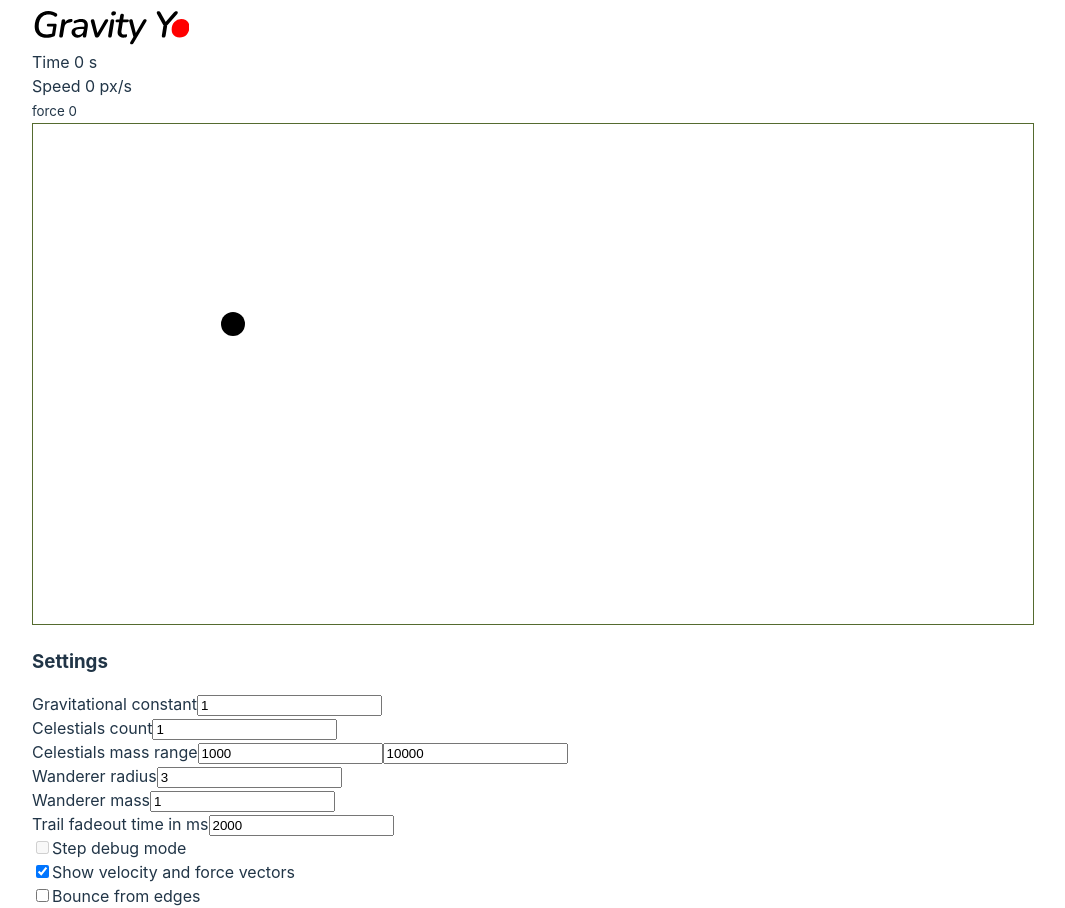
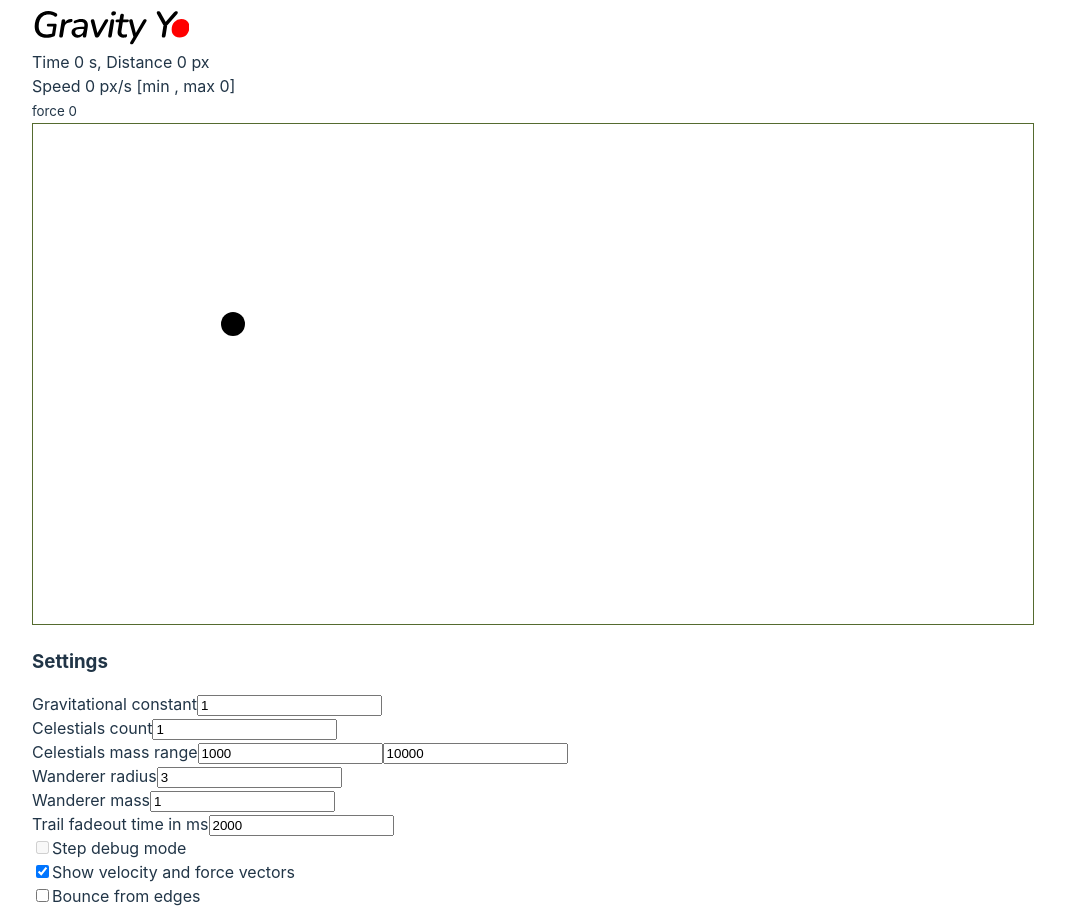
Before and after one commit to bonus-tm/gravity-yo, a Vue app: page / in a window 1280 px wide. Shown: the whole page, without its empty margins (107-1172 px from the left). Built offline with nearby package versions, Linux system fonts and the light colour scheme.

Commit message:
Check collisions, show distance travelled and min-max speed

```diff
--- a/src/App.vue
+++ b/src/App.vue
@@ -6,7 +6,7 @@ import {setOpacity} from '@/util/colors.js'
 import {rand, round} from '@/util/numbers.js'
 import {params} from '@/params.js'
 import {canvas, context, backgroundColor} from '@/store'
-import {clearCanvas, lineGradient, testTrail} from '@/classes/draw.js'
+import {clearCanvas, lineGradient} from '@/classes/draw.js'
 import Settings from '@/components/Settings.vue'
 import Logo from '@/components/Logo.vue'
 
@@ -19,6 +19,9 @@ let colorWanderer
 let celestials = []
 
 let time
+
+let velocityMin = ref(Infinity)
+let velocityMax = ref(0)
 
 onMounted(() => {
   let style = getComputedStyle(document.body)
@@ -34,8 +37,6 @@ onMounted(() => {
 
   createCelestials()
   drawCelestials()
-
-  // testTrail()
 })
 
 const createCelestials = () => {
@@ -90,29 +91,20 @@ const frame = ts => {
   wanderer.updateForce(celestials)
   wanderer.calcVelocity(dt)
 
+  if (wanderer.velocity.magnitude > velocityMax.value) {
+    velocityMax.value = wanderer.velocity.magnitude
+  }
+  if (wanderer.velocity.magnitude < velocityMin.value) {
+    velocityMin.value = wanderer.velocity.magnitude
+  }
+
   wanderer.pushToTrack()
 
-  let isCollided = false
-  // for (let body of celestials) {
-  //   isCollided = isCollided || wanderer.interact(body)
-  // }
+  let isOutside = wanderer.checkBounds(canvas.value)
 
-  let isOutside = wanderer.checkBounds(canvas.value)
-  // wanderer.move()
-
-  if (!isCollided && !isOutside) {
+  if (!wanderer.collision && !isOutside) {
     raf = window.requestAnimationFrame(frame)
   }
-}
-
-const run = () => {
-  window.cancelAnimationFrame(raf)
-
-  clearCanvas()
-
-  // create stationary bodies
-  createCelestials()
-  drawCelestials()
 }
 
 let lineDrawing = ref(false)
@@ -135,7 +127,7 @@ const pointEnd = e => {
   let dy = e.offsetY - s.y
   createWanderer(s.x, s.y, dx, dy)
 
-  wanderer.draw(context)
+  wanderer.draw()
   console.log(wanderer)
 
   // run frames
@@ -164,13 +156,18 @@ const drawLine = (x, y) => {
     <div>
       Time
       {{ round(wanderer.time / 1000, 1) }}
-      s
+      s,
+      Distance
+      {{ round(wanderer.distanceTravelled) }}
+      px
     </div>
 
     <div>
       Speed
       {{ round(wanderer.velocity.magnitude, 2) }}
       px/s
+      [min {{ round(velocityMin) }},
+      max {{ round(velocityMax) }}]
     </div>
     <small>force {{ round(wanderer.force.magnitude, 2) }}</small>
   </div>
--- a/src/classes/Wanderer.js
+++ b/src/classes/Wanderer.js
@@ -76,6 +76,8 @@ export const wanderer = reactive({
   maxTrailWidth: 0.8,
   minTrailWidth: 0.8,
 
+  collision: false,
+
   reset () {
     this.time = 0
     this.x = 0
@@ -86,7 +88,8 @@ export const wanderer = reactive({
 
     this.distanceTravelled = 0
 
-    this.trail = []
+    this.track = []
+    this.collision = false
   },
 
   init ({x, y, direction, speed}) {
@@ -109,7 +112,12 @@ export const wanderer = reactive({
   updateForce (bodies) {
     this.force.reset()
     for (let body of bodies) {
-      let magnitude = params.G * this.mass * body.mass / this.distanceTo(body) ** 2
+      let distance = this.distanceTo(body)
+      if (distance < this.radius + body.radius) {
+        this.collision = true
+      }
+
+      let magnitude = params.G * this.mass * body.mass / distance ** 2
       let direction = this.angleTo(body)
 
       this.force.add(createVector({direction, magnitude}))
@@ -136,6 +144,7 @@ export const wanderer = reactive({
     this.x += dx
     this.y += dy
     this.time += dt * 1000
+    this.distanceTravelled += Math.sqrt(dx ** 2 + dy ** 2)
   },
 
   pushToTrack () {
@@ -153,10 +162,6 @@ export const wanderer = reactive({
       fDir: this.force.direction,
       fMag: this.force.magnitude,
     })
-  },
-
-  checkCollision (body, distance) {
-    return distance < this.radius + body.radius
   },
 
   checkBounds (canvas) {
--- a/src/classes/draw.js
+++ b/src/classes/draw.js
@@ -35,19 +35,3 @@ export const lineGradient = (x0, y0, x1, y1, width, colorStart, colorStop) => {
   context.value.lineTo(x1, y1)
   context.value.stroke()
 }
-
-
-export const testTrail = () => {
-
-  context.value.lineWidth = 4
-  // context.value.lineCap = 'round'
-
-  let step = 2
-  for (let i = step; i < 20; i += step) {
-    context.value.beginPath()
-    context.value.moveTo(40 + (i-step)**2, 40 + (i-step)*5)
-    context.value.lineTo(40 + i ** 2, 40 + i * 5)
-    context.value.strokeStyle = `rgba(255, 0, 0, ${1/(i - step + 1)})`
-    context.value.stroke()
-  }
-}
```
